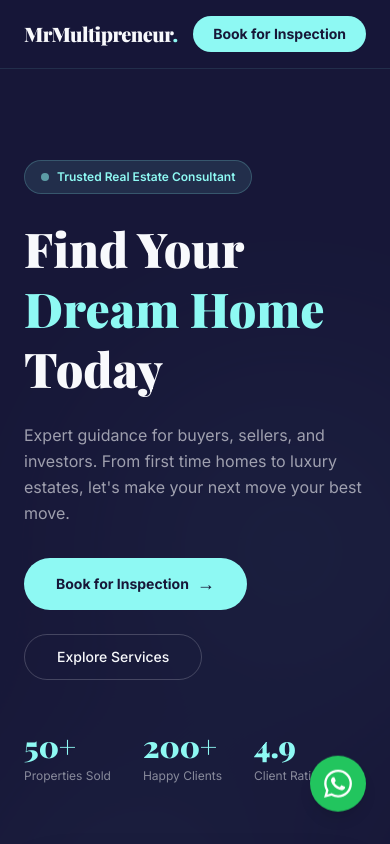
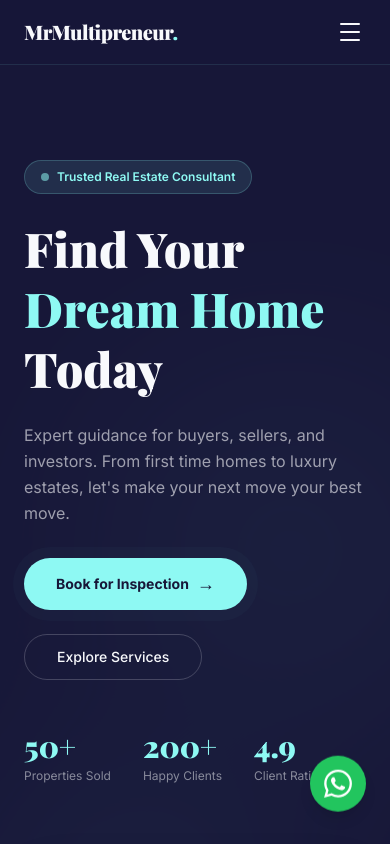
Before and after one commit to dev-anna-life/mr-multipreneur-realtor, a Next.js app: page / in a window 390 px wide. Shown: the top 844 px of the page. Built offline with nearby package versions, Linux system fonts and the light colour scheme.

Commit message:
Add hamburger menu for mobile + pulse glow animation on CTA

```diff
--- a/app/globals.css
+++ b/app/globals.css
@@ -12,5 +12,17 @@
   50% { transform: translateY(-10px); }
 }
 
+@keyframes pulseGlow {
+  0%, 100% { box-shadow: 0 0 0 0 rgba(142, 249, 243, 0.3); }
+  50% { box-shadow: 0 0 0 12px rgba(142, 249, 243, 0); }
+}
+
+@keyframes fadeInScale {
+  from { opacity: 0; transform: scale(0.95); }
+  to { opacity: 1; transform: scale(1); }
+}
+
 .animate-fadeUp { animation: fadeUp 0.7s ease both; }
 .animate-float { animation: float 5s ease-in-out infinite; }
+.animate-pulseGlow { animation: pulseGlow 2s ease-in-out infinite; }
+.animate-fadeInScale { animation: fadeInScale 0.5s ease both; }
--- a/app/page.js
+++ b/app/page.js
@@ -152,6 +152,7 @@ const aboutItems = [
 
 export default function Home() {
   const [showBackTop, setShowBackTop] = useState(false)
+  const [menuOpen, setMenuOpen] = useState(false)
 
   useEffect(() => {
     const handler = () => setShowBackTop(window.scrollY > 500)
@@ -167,9 +168,21 @@ export default function Home() {
             MrMultipreneur<span className="text-gold">.</span>
           </a>
           <div className="flex items-center gap-6">
-            <a href="#services" className="hidden md:inline text-cream/70 text-sm hover:text-gold transition-colors">Services</a>
-            <a href="#about" className="hidden md:inline text-cream/70 text-sm hover:text-gold transition-colors">About</a>
-            <a href="#contact" className="bg-gold text-navy px-5 py-2 rounded-full text-sm font-bold hover:bg-gold-light transition-all">Book for Inspection</a>
+            <a href="#services" className="hidden md:inline text-cream/70 text-sm hover:text-gold transition-colors" onClick={() => setMenuOpen(false)}>Services</a>
+            <a href="#about" className="hidden md:inline text-cream/70 text-sm hover:text-gold transition-colors" onClick={() => setMenuOpen(false)}>About</a>
+            <a href="#contact" className="hidden md:inline bg-gold text-navy px-5 py-2 rounded-full text-sm font-bold hover:bg-gold-light transition-all" onClick={() => setMenuOpen(false)}>Book for Inspection</a>
+            <button onClick={() => setMenuOpen(!menuOpen)} className="md:hidden w-8 h-8 flex flex-col items-center justify-center gap-1.5 text-cream" aria-label="Toggle menu">
+              <span className={`block w-5 h-0.5 bg-cream rounded transition-all duration-300 ${menuOpen ? 'rotate-45 translate-y-1.5' : ''}`} />
+              <span className={`block w-5 h-0.5 bg-cream rounded transition-all duration-300 ${menuOpen ? 'opacity-0' : ''}`} />
+              <span className={`block w-5 h-0.5 bg-cream rounded transition-all duration-300 ${menuOpen ? '-rotate-45 -translate-y-1.5' : ''}`} />
+            </button>
+          </div>
+        </div>
+        <div className={`md:hidden overflow-hidden transition-all duration-300 ${menuOpen ? 'max-h-64 opacity-100' : 'max-h-0 opacity-0'}`}>
+          <div className="px-6 pb-5 pt-2 flex flex-col gap-3 border-t border-gold/10">
+            <a href="#services" className="text-cream/70 text-sm hover:text-gold transition-colors py-2" onClick={() => setMenuOpen(false)}>Services</a>
+            <a href="#about" className="text-cream/70 text-sm hover:text-gold transition-colors py-2" onClick={() => setMenuOpen(false)}>About</a>
+            <a href="#contact" className="bg-gold text-navy px-5 py-2.5 rounded-full text-sm font-bold hover:bg-gold-light transition-all text-center" onClick={() => setMenuOpen(false)}>Book for Inspection</a>
           </div>
         </div>
       </nav>
@@ -193,7 +206,7 @@ export default function Home() {
               Expert guidance for buyers, sellers, and investors. From first time homes to luxury estates, let's make your next move your best move.
             </p>
             <div className="flex flex-wrap gap-6">
-              <a href="#contact" className="bg-gold text-navy px-8 py-3 rounded-full font-bold text-sm hover:bg-gold-light transition-all flex items-center gap-2 group">
+              <a href="#contact" className="bg-gold text-navy px-8 py-3 rounded-full font-bold text-sm hover:bg-gold-light transition-all flex items-center gap-2 group animate-pulseGlow">
                 Book for Inspection <span className="text-lg inline-block group-hover:translate-x-1 transition-transform">&rarr;</span>
               </a>
               <a href="#services" className="border border-cream/20 text-cream px-8 py-3 rounded-full font-medium text-sm hover:bg-cream/10 transition-all">
```
